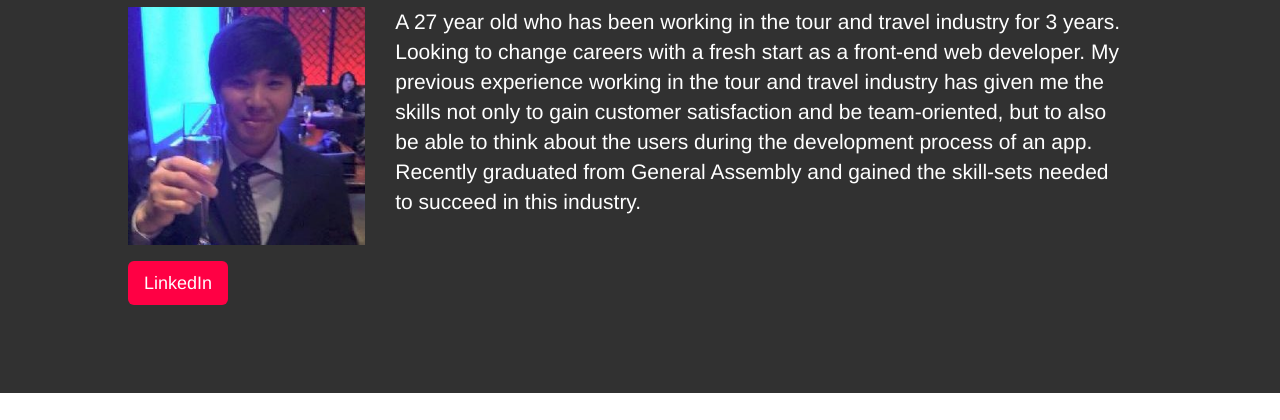
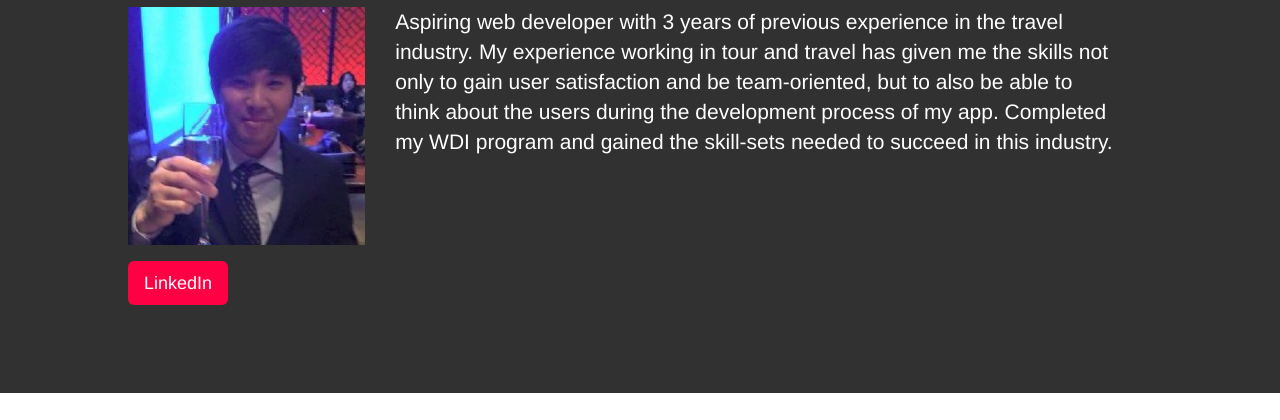
Before and after one commit to emyi/emyi.github.io, a plain HTML site: page index.html in a window 1280 px wide. Shown: the part 271-691 px from the top of the page. Drawn offline with nearby package versions, Linux system fonts and the light colour scheme.

Commit message:
modify about me

```diff
--- a/index.html
+++ b/index.html
@@ -32,7 +32,7 @@
 				<p><a class="btn btn-primary btn-lg call-to-action" href="https://www.linkedin.com/in/ericmyi" role="button">LinkedIn</a></p>
 			</div>
 			<div class="col-sm-9">
-				<p>A 27 year old who has been working in the tour and travel industry for 3 years.  Looking to change careers with a fresh start as a front-end web developer. My previous experience working in the tour and travel industry has given me the skills not only  to gain customer satisfaction and be team-oriented, but to also be able to think about the users during the development process of an app. Recently graduated from General Assembly and gained the skill-sets needed to succeed in this industry.</p>
+				<p>Aspiring web developer with 3 years of previous experience in the travel industry. My experience working in tour and travel has given me the skills not only to gain user satisfaction and be team-oriented, but to also be able to think about the users during the development process of my app. Completed my WDI program and gained the skill-sets needed to succeed in this industry.</p>
 			</div>
 		</div>
 	</div>
```
